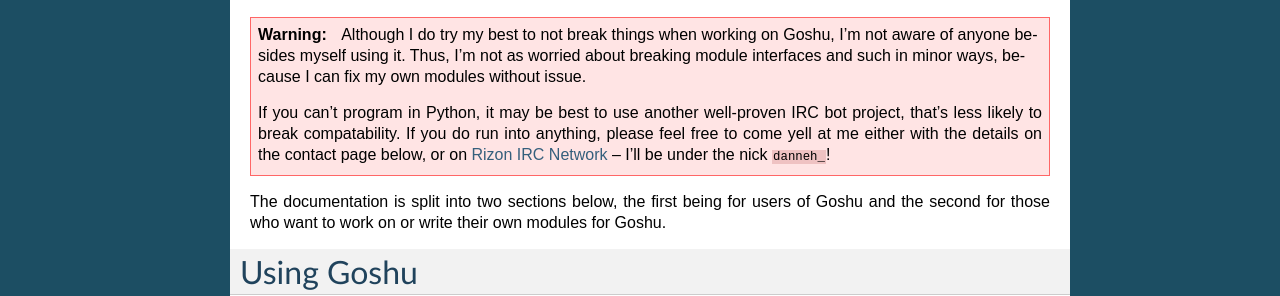
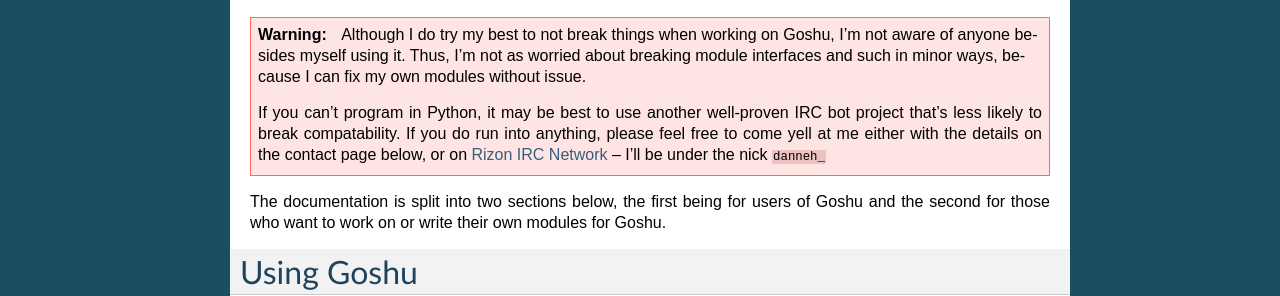
Before and after one commit to goshuirc/goshu, a Sphinx documentation site: the page built from docs/index.rst, in a window 1280 px wide. Shown: the part 453-749 px from the top of the page. Built offline with Sphinx 7.4.7, drawn with Linux system fonts in a browser that asks for light colours.

Commit message:
Quick grammar fix

```diff
--- a/docs/index.rst
+++ b/docs/index.rst
@@ -9,7 +9,7 @@
 .. WARNING::
     Although I do try my best to not break things when working on Goshu, I'm not aware of anyone besides myself using it. Thus, I'm not as worried about breaking module interfaces and such in minor ways, because I can fix my own modules without issue.
 
-    If you can't program in Python, it may be best to use another well-proven IRC bot project, that's less likely to break compatability. If you do run into anything, please feel free to come yell at me either with the details on the contact page below, or on `Rizon IRC Network <http://rizon.net/chat>`_ – I'll be under the nick ``danneh_``!
+    If you can't program in Python, it may be best to use another well-proven IRC bot project that's less likely to break compatability. If you do run into anything, please feel free to come yell at me either with the details on the contact page below, or on `Rizon IRC Network <http://rizon.net/chat>`_ – I'll be under the nick ``danneh_``
 
 The documentation is split into two sections below, the first being for users of Goshu and the second for those who want to work on or write their own modules for Goshu.
 
```
